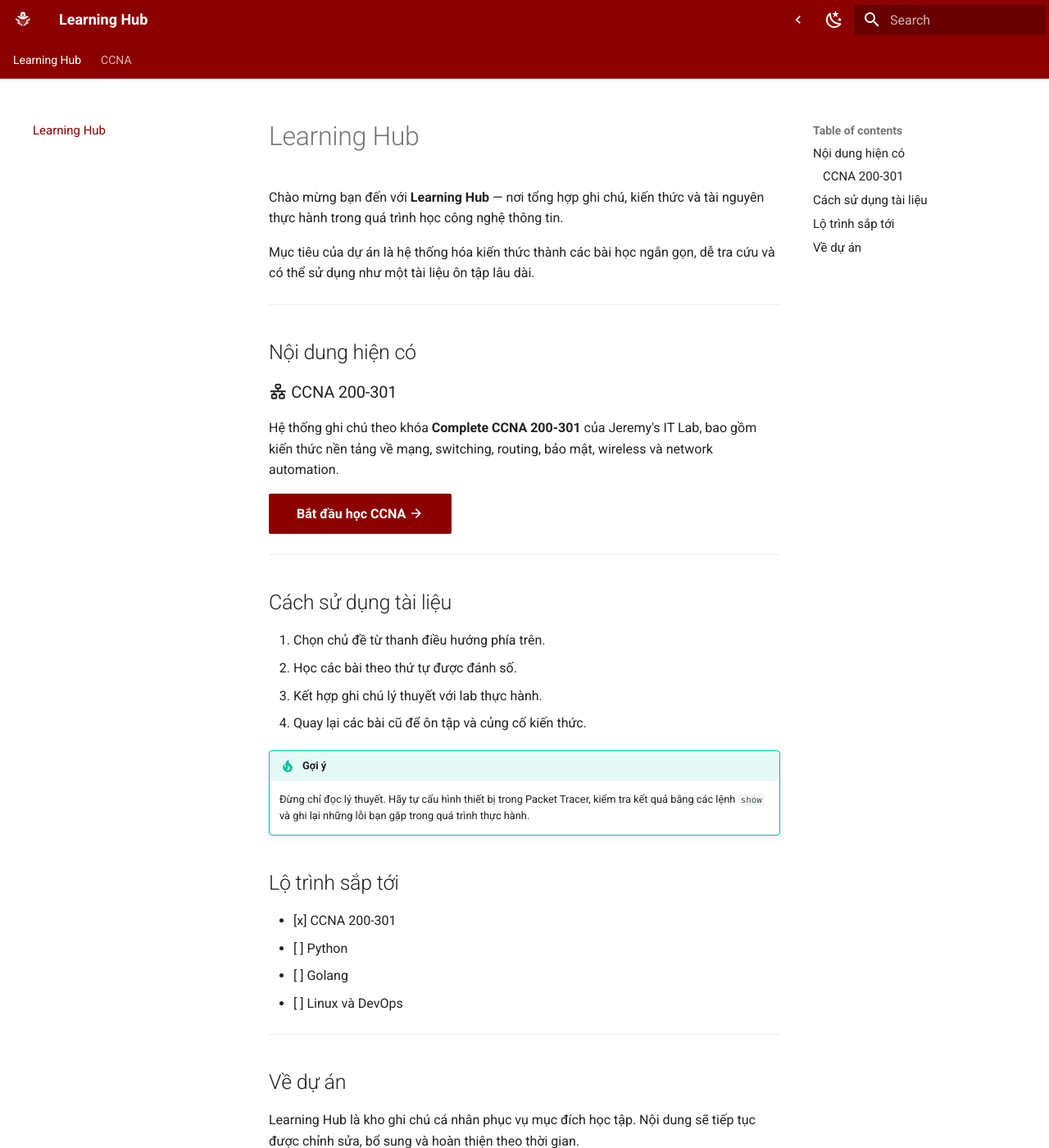
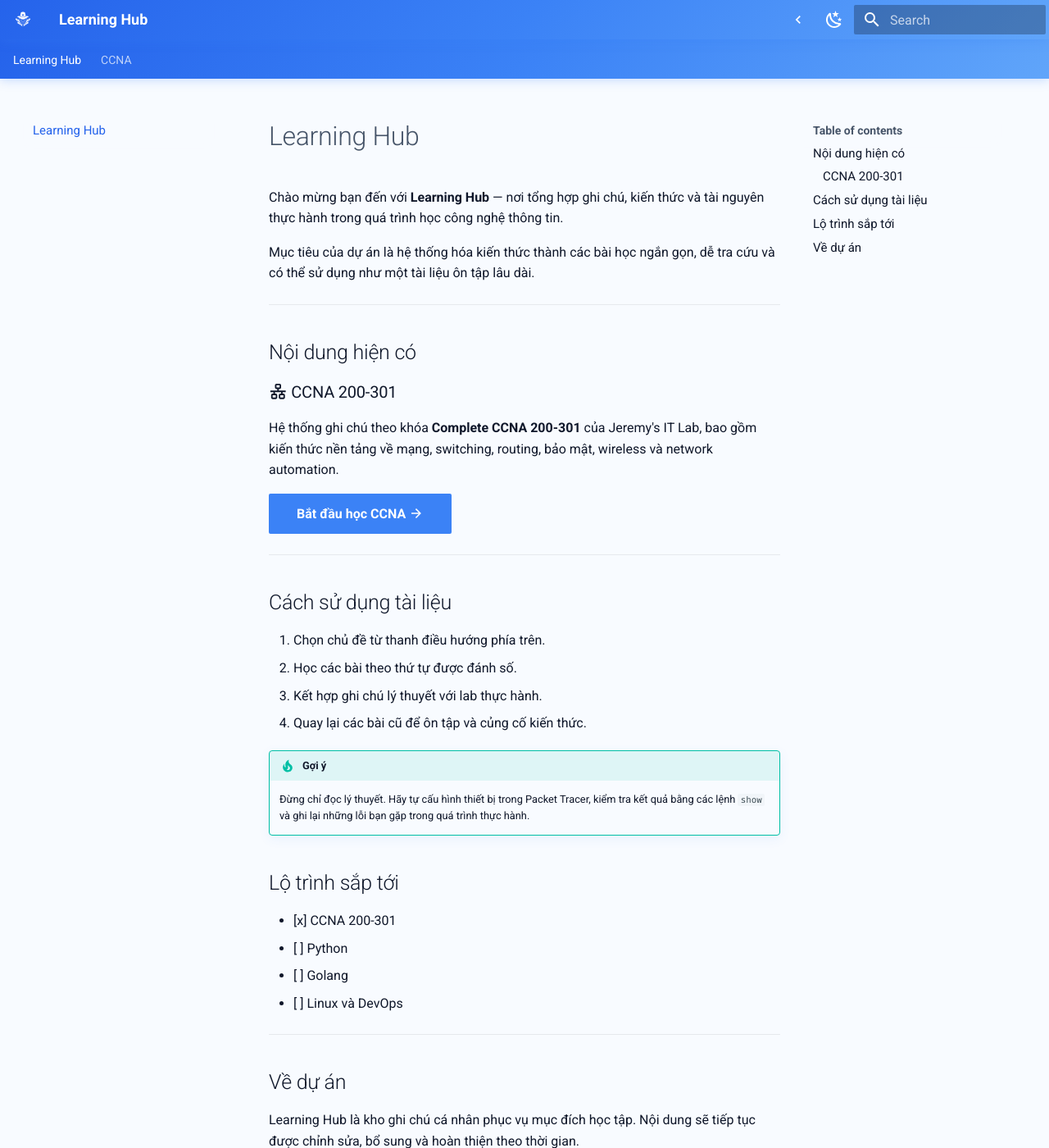
Before and after one commit to viet15t12/LearningHub, an MkDocs documentation site: the page built from docs/index.md, in a window 1280 px wide and 1400 px high. Shown: the whole window at 82% size. Built offline with MkDocs 1.6.1 and Material for MkDocs 9.7.7, drawn with Linux system fonts in a browser that asks for light colours.

Commit message:
doi theme

```diff
--- a/docs/stylesheets/extra.css
+++ b/docs/stylesheets/extra.css
@@ -1,41 +1,60 @@
 /* ============================================================
-   LEARNING HUB - THEME TÙY CHỈNH: ĐỎ ĐẬM + TRẮNG + XANH ĐEN
+   LEARNING HUB - THEME TÙY CHỈNH: XANH #3B82F6 CHỦ ĐẠO
    ============================================================ */
 
-/* ---------- Chế độ sáng: nền trắng, nhấn đỏ đậm ---------- */
-[data-md-color-scheme="default"] {
-    --md-primary-fg-color: #8B0000;
-    --md-primary-fg-color--light: #A83232;
-    --md-primary-fg-color--dark: #5C0000;
-    --md-accent-fg-color: #B71C1C;
-
-    --md-default-bg-color: #FFFFFF;
-    --md-typeset-a-color: #8B0000;
+:root {
+    --blue-50: #eff6ff;
+    --blue-100: #dbeafe;
+    --blue-200: #bfdbfe;
+    --blue-300: #93c5fd;
+    --blue-500: #3b82f6;
+    --blue-600: #2563eb;
+    --blue-700: #1d4ed8;
+    --blue-900: #0f172a;
+    --blue-950: #020b1d;
 }
 
-/* ---------- Chế độ tối: nền xanh đen đậm, nhấn đỏ ---------- */
-[data-md-color-scheme="slate"] {
-    --md-primary-fg-color: #8B0000;
-    --md-primary-fg-color--light: #A83232;
-    --md-primary-fg-color--dark: #5C0000;
-    --md-accent-fg-color: #B71C1C;
+/* ---------- Chế độ sáng: nền trắng, nhấn xanh chủ đạo ---------- */
+[data-md-color-scheme="default"] {
+    --md-primary-fg-color: #3b82f6;
+    --md-primary-fg-color--light: #60a5fa;
+    --md-primary-fg-color--dark: #1d4ed8;
+    --md-accent-fg-color: #2563eb;
 
-    --md-default-bg-color: #0B0F19;
-    /* xanh đen đậm */
-    --md-default-fg-color: #E6E6E6;
-    --md-default-fg-color--light: #B0B0B0;
-    --md-typeset-a-color: #E05353;
-    /* link đỏ nhạt, dễ đọc trên nền tối */
-
-    /* Card / code block nền tối hơn 1 chút để tạo chiều sâu */
-    --md-code-bg-color: #131826;
-    --md-code-fg-color: #D8DEE9;
+    --md-default-bg-color: #f8fbff;
+    --md-default-fg-color: #0f172a;
+    --md-default-fg-color--light: #475569;
+    --md-typeset-a-color: #2563eb;
+    --md-code-bg-color: #f1f5f9;
 }
 
-/* ---------- Header & Tabs: nền đỏ đậm ---------- */
+/* ---------- Chế độ tối: nền xanh đen đậm, nhấn xanh chủ đạo ---------- */
+[data-md-color-scheme="slate"] {
+    --md-primary-fg-color: #3b82f6;
+    --md-primary-fg-color--light: #60a5fa;
+    --md-primary-fg-color--dark: #1d4ed8;
+    --md-accent-fg-color: #93c5fd;
+
+    --md-default-bg-color: #091421;
+    --md-default-fg-color: #e2e8f0;
+    --md-default-fg-color--light: #cbd5e1;
+    --md-typeset-a-color: #93c5fd;
+
+    --md-code-bg-color: #111f2d;
+    --md-code-fg-color: #dbeafe;
+}
+
+/* ---------- Header & Tabs: hàng đầu, sáng rõ, modern ---------- */
 .md-header,
 .md-tabs {
-    background-color: #8B0000;
+    background: linear-gradient(135deg, #2563eb 0%, #3b82f6 50%, #60a5fa 100%);
+    box-shadow: 0 2px 12px rgba(59, 130, 246, 0.25);
+}
+
+.md-header__topic,
+.md-tabs__item--active,
+.md-tabs__item:hover {
+    color: #ffffff !important;
 }
 
 /* ---------- Font code ---------- */
@@ -47,66 +66,72 @@
 
 /* ---------- Footer: đồng bộ tông xanh đen đậm ---------- */
 .md-footer {
-    background-color: #05070C;
+    background: linear-gradient(180deg, #0b1728 0%, #0f172a 100%);
 }
 
 .md-footer-meta {
-    background-color: #05070C;
+    background: rgba(15, 23, 42, 0.96);
 }
 
 .md-footer__link {
-    color: #E6E6E6;
+    color: #e2e8f0;
 }
 
 .md-footer__link:hover {
-    color: #E05353;
+    color: #93c5fd;
 }
 
-/* ---------- Admonition (callout): viền đỏ nhấn ---------- */
+/* ---------- Admonition (callout): viền xanh nổi bật ---------- */
 .md-typeset .admonition,
 .md-typeset details {
-    border-color: #8B0000;
+    border-color: #3b82f6;
+    box-shadow: 0 4px 14px rgba(59, 130, 246, 0.08);
 }
 
 .md-typeset .admonition-title,
 .md-typeset summary {
-    background-color: rgba(139, 0, 0, 0.1);
+    background: rgba(59, 130, 246, 0.09);
+    color: var(--md-default-fg-color);
 }
 
-/* ---------- Nút toggle sáng/tối bo tròn nhẹ cho mềm mắt ---------- */
+/* ---------- Button toggle sáng/tối ---------- */
 .md-header__button.md-icon {
-    border-radius: 4px;
+    border-radius: 6px;
+}
+
+/* ---------- Link hover / focus ---------- */
+.md-typeset a:hover,
+.md-typeset a:focus {
+    color: #1d4ed8;
+}
+
+[data-md-color-scheme="slate"] .md-typeset a:hover,
+[data-md-color-scheme="slate"] .md-typeset a:focus {
+    color: #bfdbfe;
 }
 
 /* ============================================================
    MỞ RỘNG BỀ NGANG: content + sidebar navigation
    ============================================================ */
 
-/* Trải hết chiều rộng màn hình thay vì căn giữa với max-width cố định
-   -> sidebar nằm sát mép trái, không còn khoảng trắng thừa 2 bên */
 .md-grid {
     max-width: 100%;
 }
 
-/* Gutter (khoảng đệm) nhỏ 2 bên cho đỡ sát viền quá */
 .md-main__inner {
     padding-left: 1.2rem;
     padding-right: 1.2rem;
 }
 
-/* Cột nội dung chính đọc tài liệu (mặc định giới hạn khá hẹp) */
 .md-content {
     max-width: none;
 }
 
-/* Sidebar bên trái (danh sách lựa chọn / navigation) rộng hơn */
 .md-sidebar--primary {
     width: 14rem;
-    /* mặc định khoảng 12rem */
     transition: width 0.2s ease, opacity 0.2s ease, transform 0.2s ease;
 }
 
-/* Nút ẩn/hiện danh sách điều hướng bên trái (desktop) */
 .sidebar-toggle {
     display: inline-grid;
     flex-shrink: 0;
@@ -158,12 +183,10 @@ body.sidebar-collapsed .sidebar-toggle svg {
     }
 }
 
-/* Sidebar bên phải (mục lục Table of Contents) rộng hơn tương ứng */
 .md-sidebar--secondary {
     width: 14rem;
 }
 
-/* Chữ trong sidebar to hơn một chút cho dễ đọc */
 .md-nav__item .md-nav__link {
     font-size: 0.75rem;
 }
--- a/mkdocs.yml
+++ b/mkdocs.yml
@@ -10,7 +10,7 @@ theme:
     code: Fira Code
 
   palette:
-    # Chế độ sáng: nền trắng, nhấn đỏ đậm
+    # Chế độ sáng: nền trắng, nhấn xanh chủ đạo
     - media: "(prefers-color-scheme: light)"
       scheme: default
       primary: custom
@@ -19,7 +19,7 @@ theme:
         icon: material/weather-night
         name: Chuyển sang chế độ tối
 
-    # Chế độ tối: nền xanh đen đậm, nhấn đỏ
+    # Chế độ tối: nền xanh đen đậm, nhấn xanh chủ đạo
     - media: "(prefers-color-scheme: dark)"
       scheme: slate
       primary: custom
```
